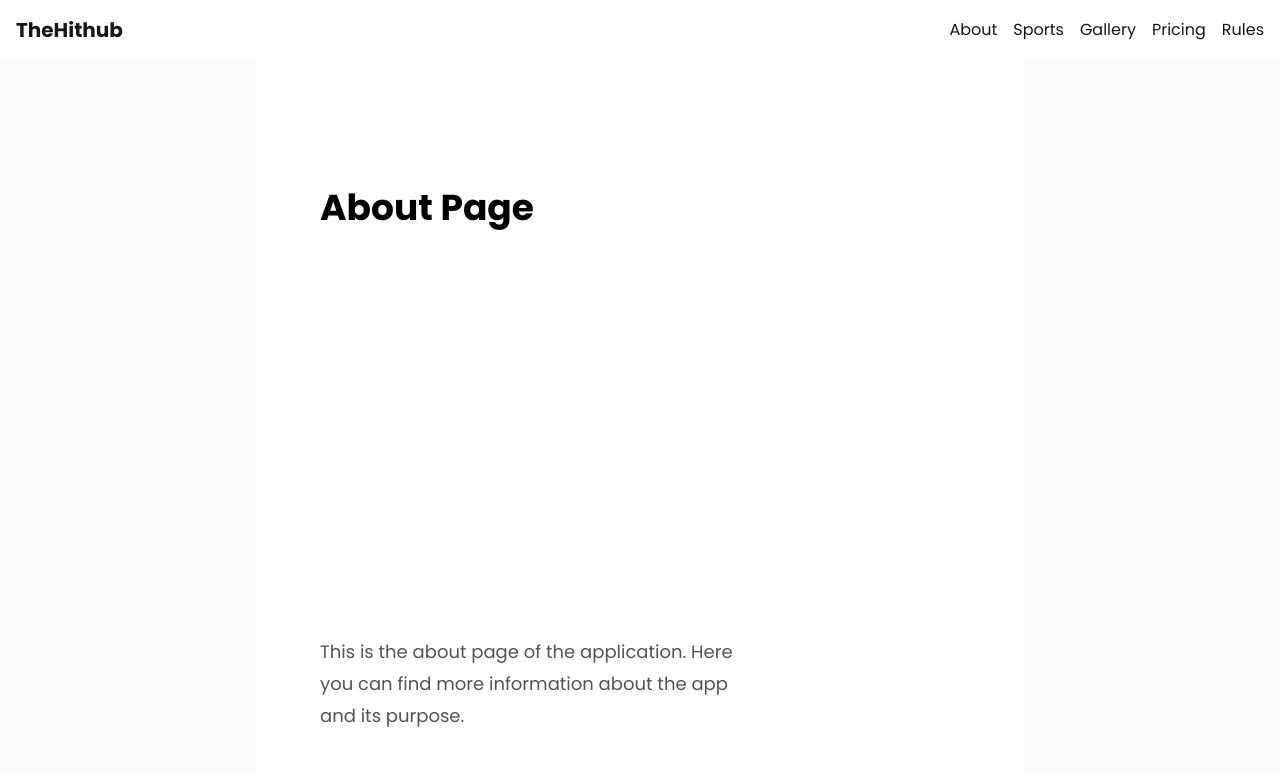
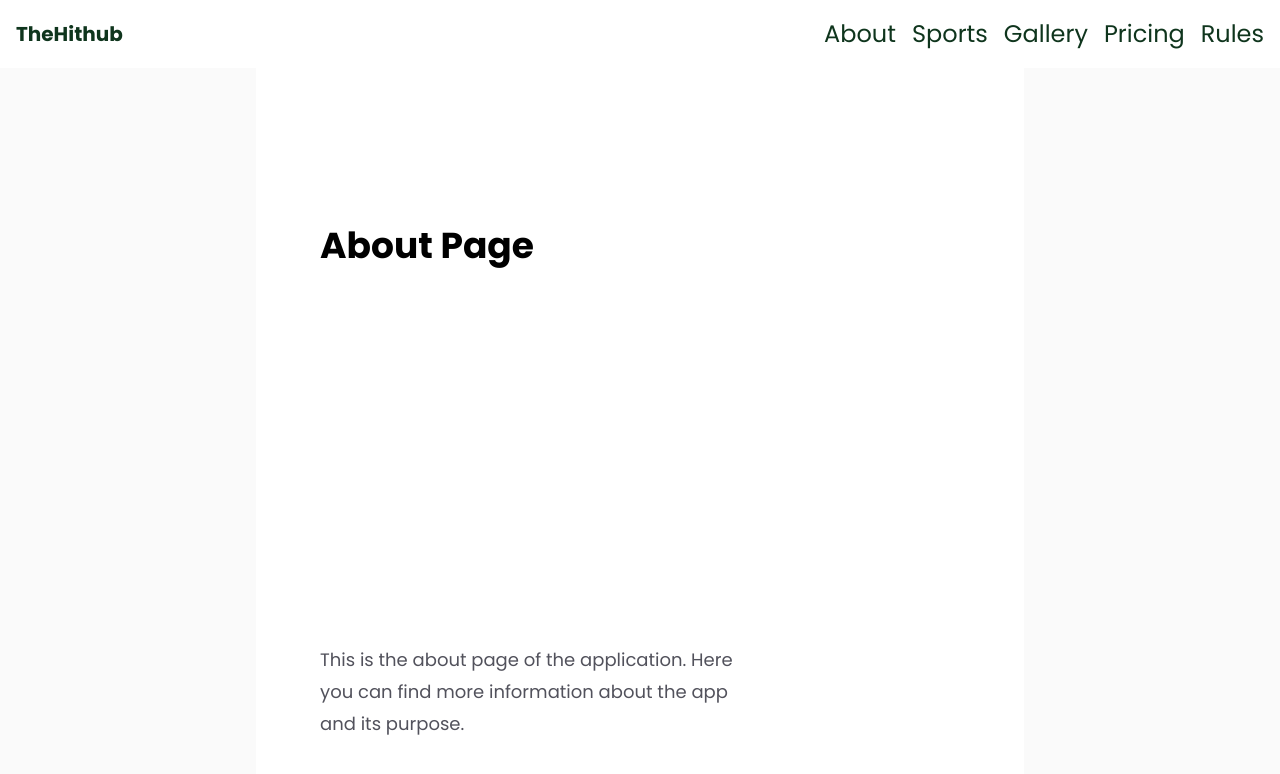
Before and after one commit to staginglabs/thehithub-website, a Next.js app: page /about in a window 1280 px wide. Shown: the top 774 px of the page. Built offline with nearby package versions, Linux system fonts and the light colour scheme.

Commit message:
add global typography

```diff
--- a/src/app/globals.css
+++ b/src/app/globals.css
@@ -2,7 +2,7 @@
 
 :root {
   --background: #ffffff;
-  --foreground: #171717;
+  --foreground: #0F351D;
 }
 
 @theme inline {
@@ -12,12 +12,12 @@
   --font-mono: var(--font-geist-mono);
 }
 
-@media (prefers-color-scheme: dark) {
+/* @media (prefers-color-scheme: dark) {
   :root {
     --background: #0a0a0a;
-    --foreground: #ededed;
+    --foreground: #0F351D;
   }
-}
+} */
 
 body {
   background: var(--background);
@@ -30,6 +30,6 @@ body {
 
 @layer base {
   h1 {
-    @apply  text-[#ff0000] text-7xl;
+    @apply  text-[95px] leading-25 text-[#0F351D] text-center font-bold;
   }
 }
--- a/src/app/layout.tsx
+++ b/src/app/layout.tsx
@@ -1,6 +1,6 @@
 import type { Metadata } from "next";
 import "./globals.css";
-import {poppins} from '@/fonts/fonts';
+import {bodyStyle, poppins} from '@/fonts/fonts';
 import { Navbar } from "@/components";
 
 
@@ -18,7 +18,7 @@ export default function RootLayout({
   return (
     <html lang="en">
       <body
-        className={`  ${poppins.className} antialiased`}
+        className={`  ${poppins.className} ${bodyStyle}`}
       >
 
         <Navbar />
--- a/src/app/page.tsx
+++ b/src/app/page.tsx
@@ -1,6 +1,6 @@
-import { Navbar } from "@/components";
 import Image from "next/image";
-// import {headingH1} from '@/customStyle/custom-style';
+
+
 
 export default function Home() {
   return (
@@ -15,14 +15,13 @@ export default function Home() {
           priority
         />
         {/* <Navbar /> */}
-        <div className="flex flex-col items-center gap-6 text-center sm:items-start sm:text-left">
+        <div className="flex flex-col items-center gap-6 text-center sm:items-start sm:text-left ">
           <h1 className="max-w-xs text-3xl tv:[#383838] font-semibold leading-10 tracking-tight text-black dark:text-zinc-50">
             To get started, edit the page.tsx file!
           </h1>
-{/* <h1 className={headingH1}>Javed </h1> */}
-<h1 >Javed </h1>
 
-          <p className="max-w-md text-lg leading-8 text-zinc-600 dark:text-zinc-400">
+
+     <p className="max-w-md text-lg leading-8 text-zinc-600 dark:text-zinc-400 ">
             Looking for a starting point or more instructions? Head over to{" "}
             <a
               href="https://vercel.com/templates?framework=next.js&utm_source=create-next-app&utm_medium=appdir-template-tw&utm_campaign=create-next-app"
--- a/src/fonts/fonts.ts
+++ b/src/fonts/fonts.ts
@@ -6,3 +6,15 @@ export const poppins = Poppins({
 	subsets: ['latin'],
 	weight: ['400', '500', '600', '700'],
 });
+
+//body style
+export const bodyStyle = 'text-2xl leading-9 text-[#0F351D] antialiased';
+
+//buttons
+export const secondary_button = 'flex items-center justify-center rounded-full bg-[#F8E108] py-2.5 pl-6.5 pr-2.5  text-base leading-[1em] font-bold hover:bg-green-700 hover:text-white lg:flex gap-2.5';
+export const primary_button = 'flex items-center justify-center rounded-full bg-[#18A34B] text-white py-2.5 pl-4.5 pr-3 text-base leading-[1em] font-medium hover:bg-green-700 hover:text-white lg:flex gap-2.5';
+
+
+//list text (li)
+
+export const list_text = 'text-base leading-7.5 font-medium'
```
Also changed, not shown: public/Vector.svg (added).
